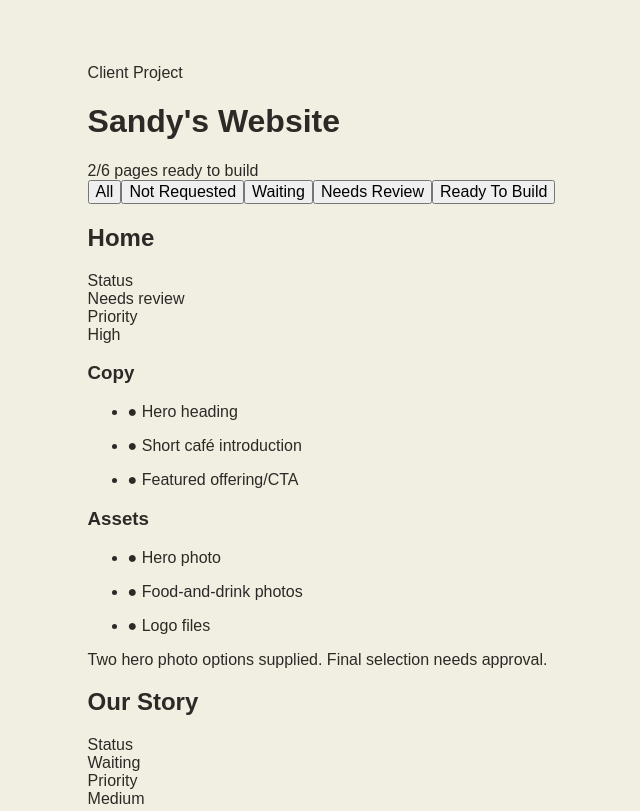
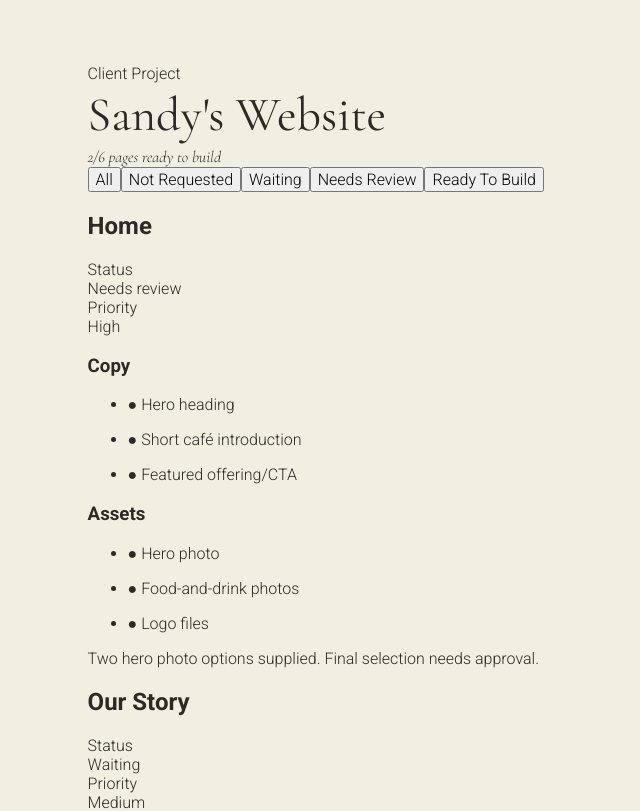
Before and after one commit to aliciabuelow/client-practice, a React (Vite) app: page / in a window 1280 px wide. Shown: the top 811 px of the page, without its empty margins (2-642 px from the left). Built offline with nearby package versions, Linux system fonts and the light colour scheme.

Commit message:
Add basic header styling

```diff
--- a/src/components/Header.jsx
+++ b/src/components/Header.jsx
@@ -1,3 +1,5 @@
+import '../styles/Header.css';
+
 export default function Header({ readyCount, totalPages }) {
     return (
         <div className="Header">
--- /dev/null
+++ b/src/styles/Header.css
@@ -0,0 +1,12 @@
+h1 {
+    margin: 0.5rem auto;
+    font-family: 'Cormorant Garamond', sans-serif;
+    font-weight: 400;
+    font-size: 3rem;
+    line-height: 1;
+}
+
+.counter {
+    font-family: 'Cormorant Garamond', sans-serif;
+    font-style: italic;
+}
--- a/src/styles/index.css
+++ b/src/styles/index.css
@@ -13,7 +13,8 @@ body {
     margin: 0;
     background-color: #F1EEE2;
     color: #2E2926;
-    font-family: Arial, Helvetica, sans-serif;
+    font-family: 'Roboto', sans-serif;
+    font-weight: 300;
 }
 
 button,
```
